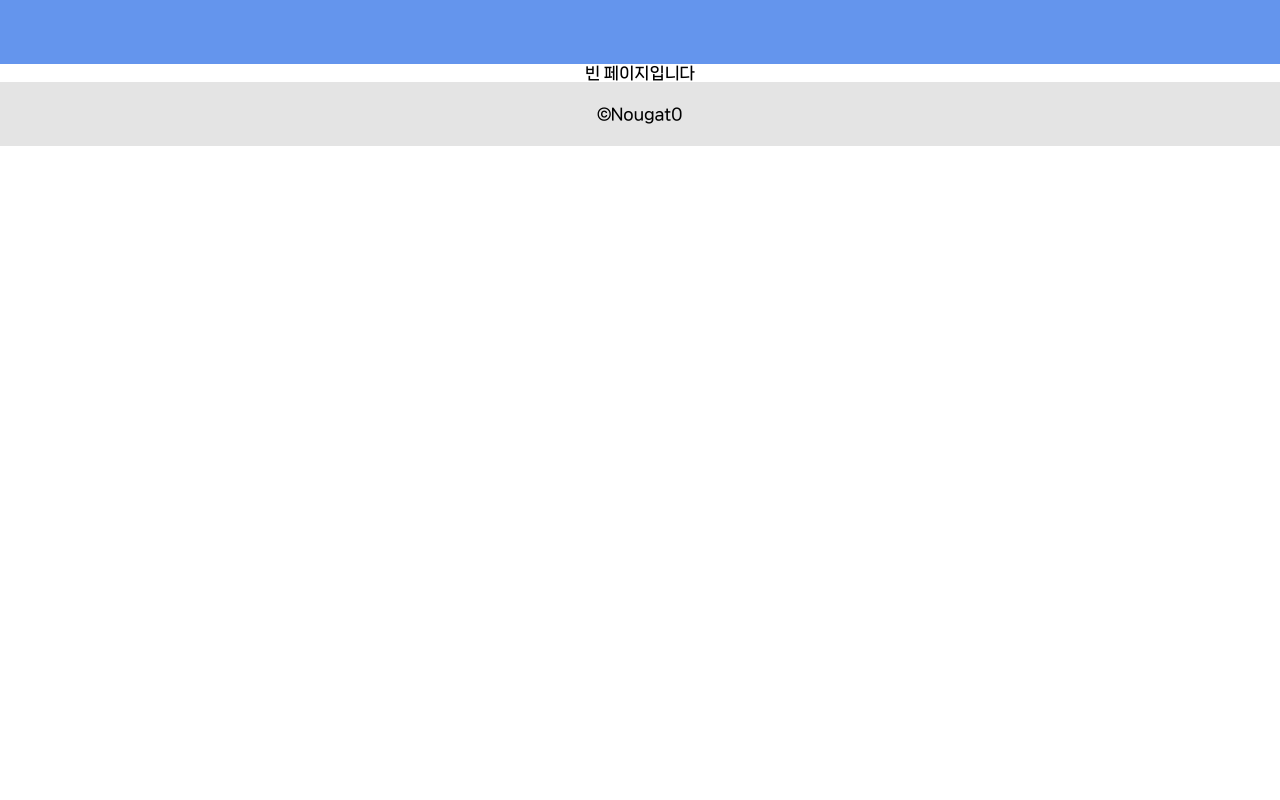
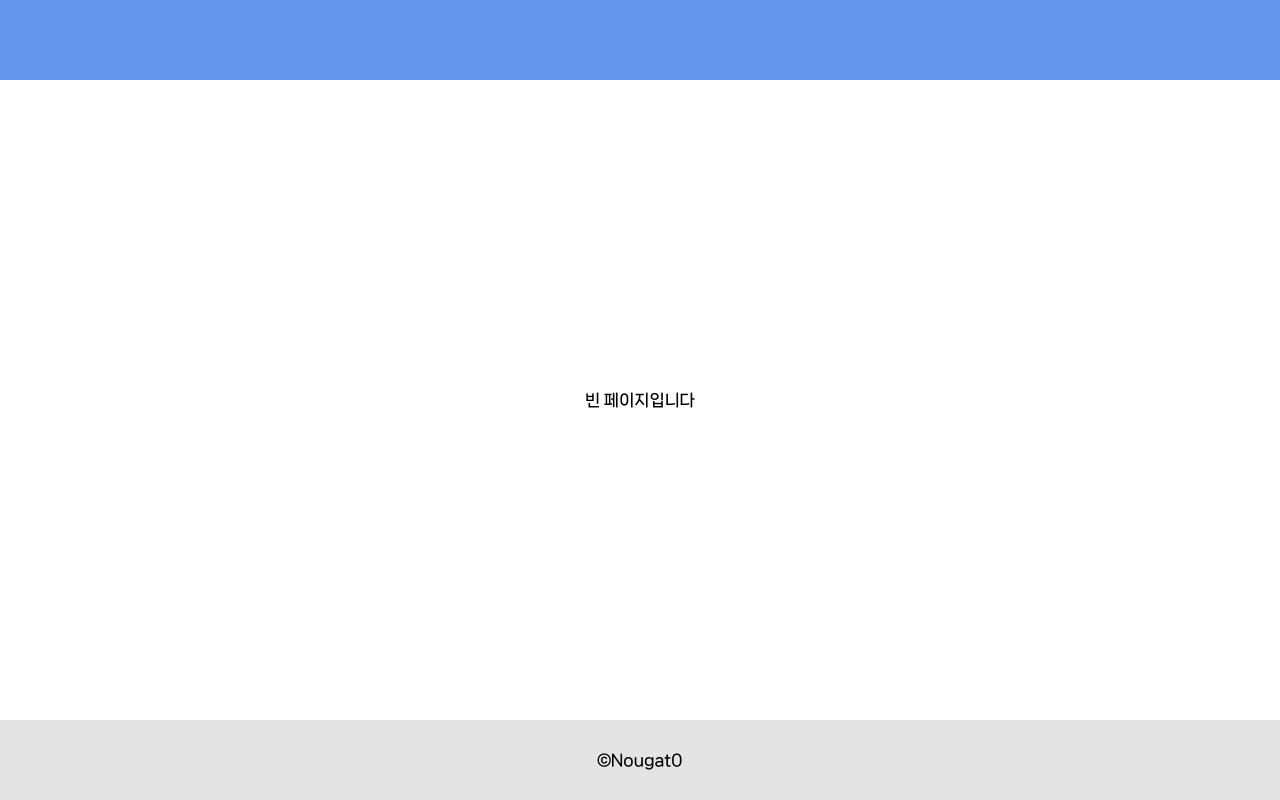
Before and after one commit to Nougat0/starryNougat-ui-react, a React (Create React App) app: page / in a window 1280 px wide. Built offline with nearby package versions, Linux system fonts and the light colour scheme.

Commit message:
:zap: App.css, index.css vh -> vw 변경, Footer 바닥에 붙게 설정
1. Header, Footer 의 높이 단위를 vh -> vw 로 변경
- .page-container 는 아직 페이지를 확인하지 못해서 수정 보류
2. Footer 가 바닥에 붙지 않는 문제 #root에 flex 설정을 주어 해결

```diff
--- a/src/App.css
+++ b/src/App.css
@@ -35,11 +35,15 @@ html, body {
 
 .App {
     text-align: center;
+    display: flex;
+    flex-direction: column;
+    justify-content: space-between;
+    height: 100%;
 }
 
 .App-header { /*전체 레이아웃 Header*/
     background-color: cornflowerblue;
-    height: 8vh;
+    height: 80px;
     display: flex;
     flex-direction: column;
     align-items: center;
@@ -49,7 +53,7 @@ html, body {
 }
 
 .App-footer { /*전체 레이아웃 Footer*/
-    height: 8vh;
+    height: 80px;
     width: 100%;
     display: flex;
     flex-direction: column;
--- a/src/index.css
+++ b/src/index.css
@@ -13,3 +13,6 @@ code {
     monospace;
 }
 */
+#root {
+  height: 100%;
+}
```
